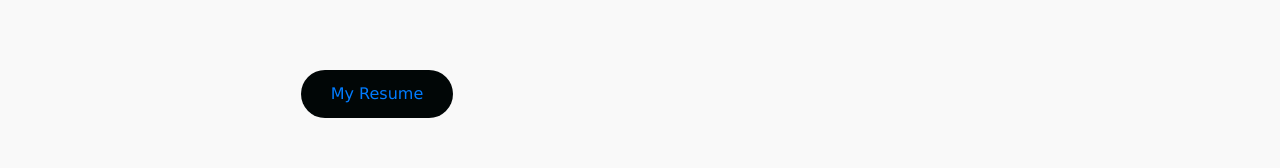
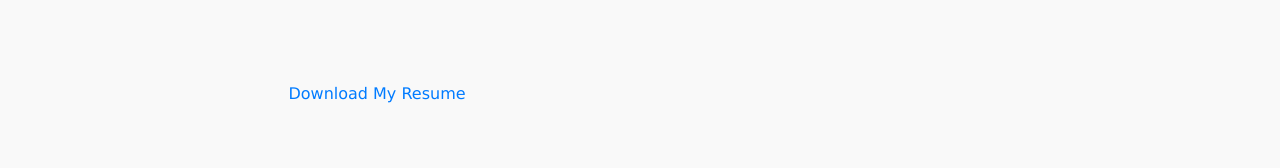
Before and after one commit to CanniJr/Proto-folio, a React (Create React App) app: page / in a window 1280 px wide. Shown: the part 1410-1578 px from the top of the page. Built offline with nearby package versions, Linux system fonts and the light colour scheme.

Commit message:
fix downloading/view pdf issue

```diff
--- a/src/Components/Info.js
+++ b/src/Components/Info.js
@@ -3,6 +3,7 @@ import { Button } from './LoneButton';
 import GitHubIcon from '@material-ui/icons/GitHub';
 import BookIcon from '@material-ui/icons/Book';
 import LinkedInIcon from '@material-ui/icons/LinkedIn';
+import MyPDF from '../pages/resume.pdf'
 import {
     BtnWrap,
     Column1,
@@ -46,14 +47,10 @@ function Info({
                                 <Heading lightText={lightText}>{headLine}</Heading>
                                 <Subtitle darkText={darkText}>{description}</Subtitle>
                                 {id === 'about' ?
-                                <Button>
-                                    <a href='https://drive.google.com/file/d/1nPuOkJmPZiJhR3gRbl7FEXzZopavQ9t8/view?usp=sharing'
-                                        target="_blank"
-                                        rel='noreferrer'
-                                        download>
-                                        My Resume
+                                    <a href={MyPDF}
+                                        download="cannigia_resume.pdf">
+                                        Download My Resume
                                     </a>
-                                </Button>
                                 : null
                                 }
                                 {id === 'contact' ?
--- a/src/Components/Navbar.js
+++ b/src/Components/Navbar.js
@@ -63,10 +63,10 @@ function Navbar({ toggle }) {
                                 smooth={true} duration={500} spy={true} exact='true' offset={-80}
                             >Contact</NavLink>
                         </NavItem>
-                        <NavItem>
+                        {/* <NavItem>
                             <NavLinkR to='/resume'
                             >Resume</NavLinkR>
-                        </NavItem>
+                        </NavItem> */}
                         {/* <NavBtn>
                             <NavBtnLink to='/signin'>Sign In</NavBtnLink>
                         </NavBtn> */}
```
Also changed, not shown: 2 other files (tests, documents, lock files or other folders).
